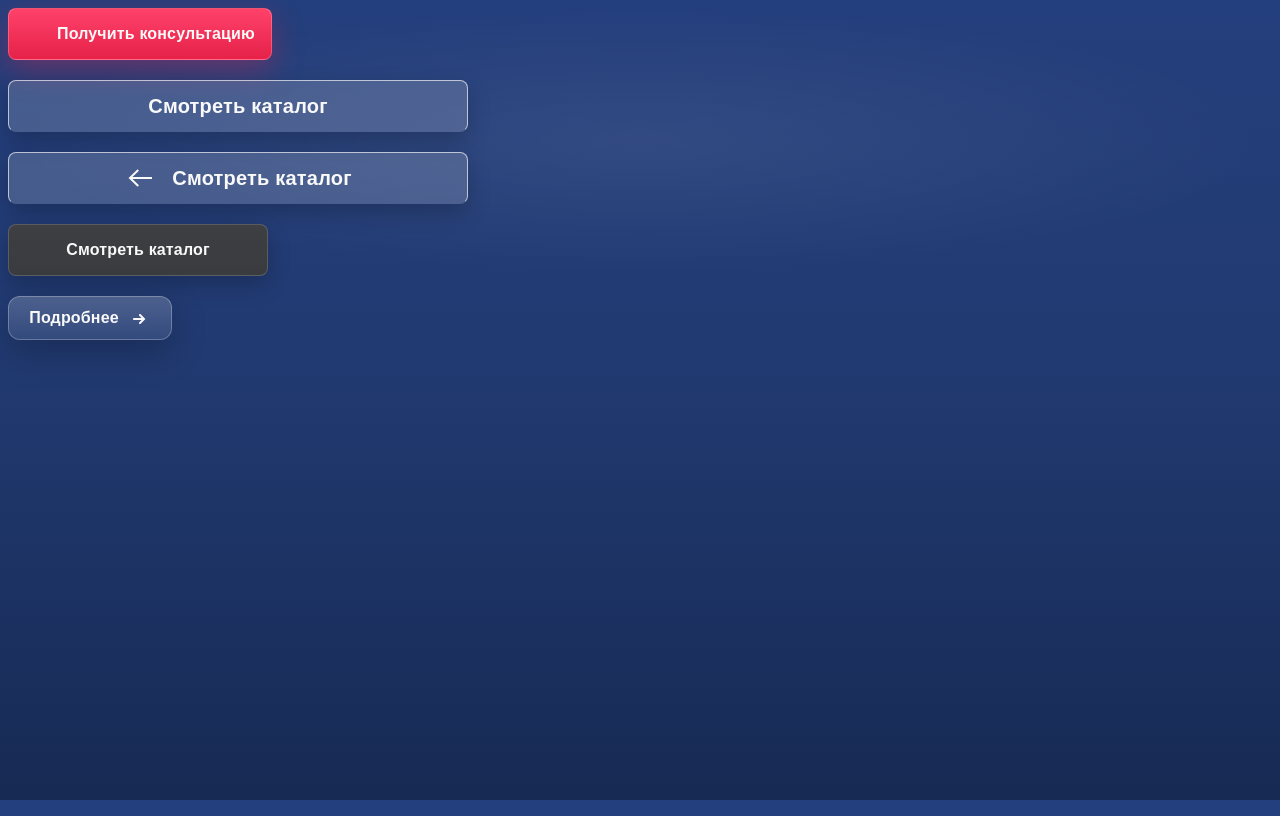
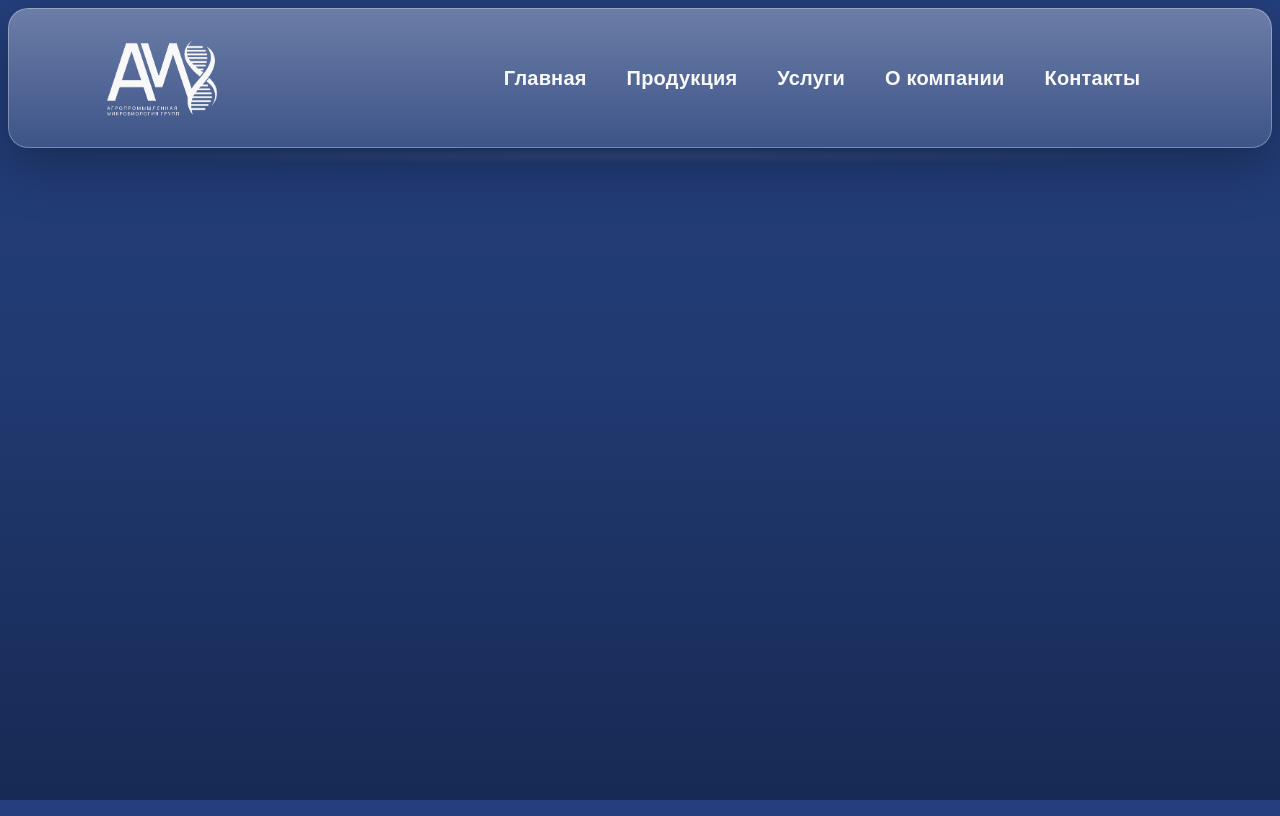
Before and after one commit to Alexandr-Gorin/am-group-website, a website built with Vite: page index.html in a window 1280 px wide. Built offline with nearby package versions, Linux system fonts and the light colour scheme; files whose address does not match are found by name.

Commit message:
feat(header): add desktop header with default/scroll states and sticky behavior

```diff
--- a/index.html
+++ b/index.html
@@ -19,75 +19,41 @@
     <link rel="stylesheet" href="/src/css/grid-debug.css" />
     <link rel="stylesheet" href="/src/css/components/buttons/button.css" />
   </head>
-  <body>
+<body>
+  <div class="wrapper">
+
     <!-- Header -->
-    <header class="header"></header>
+    <header class="header">
+      <div class="container">
+        <div class="header__container">
+          <a href="/" class="header__logo">
+            <img
+              src="/src/assets/images/Logo/logo header.png"
+              alt="АМ Групп — Агропромышленная микробиология групп"
+              height="140"
+            />
+          </a>
+          <nav class="header__nav">
+            <a href="/" class="header__link">Главная</a>
+            <a href="/products" class="header__link">Продукция</a>
+            <a href="/services" class="header__link">Услуги</a>
+            <a href="/about" class="header__link">О компании</a>
+            <a href="/contacts" class="header__link">Контакты</a>
+          </nav>
+        </div>
+      </div>
+    </header>
+
     <!-- Main -->
     <main class="main">
-      <button class="button button--primary" type="button">
-        <svg class="button__icon">...</svg>
-        Получить консультацию
-      </button>
-
-      <button class="button button--soft" type="button" style="width: 460px">
-        Смотреть каталог
-      </button>
-      <!-- Soft Primary с иконкой -->
-      <button class="button button--soft" type="button" style="width: 460px">
-        <svg
-          class="button__icon"
-          width="32"
-          height="32"
-          viewBox="0 0 32 32"
-          fill="none"
-          xmlns="http://www.w3.org/2000/svg"
-          aria-hidden="true"
-        >
-          <path
-            fill-rule="evenodd"
-            clip-rule="evenodd"
-            d="M8.46867 16.9999L14.9471 23.282L13.5548 24.7177L4.56445 15.9999L13.5548 7.28198L14.9471 8.71778L8.46867 14.9999H28.0009V16.9999H8.46867Z"
-            fill="currentColor"
-          />
-        </svg>
-        Смотреть каталог
-      </button>
-      <!-- Secondary -->
-      <button
-        class="button button--secondary"
-        type="button"
-        style="width: 260px"
-      >
-        Смотреть каталог
-      </button>
-      <!-- Ghost с иконкой -->
-      <button
-        class="button button--ghost"
-        type="button"
-        style="width: 164px; height: 44px;"
-      >
-        Подробнее
-        <svg
-          class="button__icon"
-          width="24"
-          height="24"
-          viewBox="0 0 24 24"
-          fill="none"
-          xmlns="http://www.w3.org/2000/svg"
-          aria-hidden="true"
-        >
-          <path
-            d="M18.4141 13.0001L13.7071 8.29309C13.6142 8.20025 13.504 8.1266 13.3827 8.07635C13.2614 8.02611 13.1314 8.00024 13.0001 8.00024C12.8688 8.00024 12.7387 8.02611 12.6174 8.07635C12.4961 8.1266 12.3859 8.20025 12.2931 8.29309C12.2002 8.38594 12.1266 8.49616 12.0763 8.61747C12.0261 8.73878 12.0002 8.86879 12.0002 9.00009C12.0002 9.1314 12.0261 9.26141 12.0763 9.38272C12.1266 9.50403 12.2002 9.61425 12.2931 9.70709L14.5861 12.0001H7.00006C6.73485 12.0001 6.48049 12.1055 6.29296 12.293C6.10542 12.4805 6.00006 12.7349 6.00006 13.0001C6.00006 13.2653 6.10542 13.5197 6.29296 13.7072C6.48049 13.8947 6.73485 14.0001 7.00006 14.0001H14.5861L12.2931 16.2931C12.1999 16.3857 12.1259 16.4959 12.0755 16.6172C12.025 16.7386 11.999 16.8687 11.999 17.0001C11.999 17.1315 12.025 17.2616 12.0755 17.3829C12.1259 17.5043 12.1999 17.6144 12.2931 17.7071C12.4806 17.8946 12.7349 18.4141 13.0001 17.9999C13.2652 17.9999 13.5195 17.8946 13.7071 17.7071L18.4141 13.0001Z"
-            fill="currentColor"
-          />
-        </svg>
-      </button>
     </main>
 
     <!-- Footer -->
     <footer class="footer"></footer>
 
-    <!-- JS -->
-    <script type="module" src="/src/js/main.js"></script>
-  </body>
+  </div>
+
+  <!-- JS -->
+  <script type="module" src="/src/js/main.js"></script>
+</body>
 </html>
--- a/src/css/global.css
+++ b/src/css/global.css
@@ -8,6 +8,8 @@ html,
 body {
   min-height: 100vh;
 }
+
+
 
 /* BODY — базовые стили всего сайта */
 body {
@@ -25,6 +27,7 @@ body {
 }
 
 main {
+  padding-top: 20px;
   background: var(--gradient-bloom);
   background-repeat: no-repeat;
   background-size: 100% 100%;
@@ -111,3 +114,53 @@ p {
   flex-direction: column;
   align-items: flex-start;
 }
+
+/* Стиль header */
+.header {
+  overflow: visible;
+  position: sticky;
+  top: 20px
+  z-index: 100;
+  border-radius: 20px;
+  background: var(--color-glass-header-default-fill);
+  box-shadow:
+    inset 0 0 0 1px var(--color-glass-header-default-stroke),
+    var(--shadow-header-default);
+}
+
+.header--scrolled {
+  background: var(--color-glass-header-scroll-fill);
+  box-shadow:
+    inset 0 0 0 1px var(--color-glass-header-scroll-stroke),
+    var(--shadow-header-scroll);
+}
+
+/* Компоненты header */
+
+.header__container {
+  display: flex;
+  align-items: center;
+  gap: 240px;
+  height: 140px;
+}
+
+.header__logo img {
+  height: 140px;
+  width: auto;
+  display: block;
+}
+
+.header__nav {
+  display: flex;
+  align-items: center;
+  gap: 40px;
+}
+
+.header__link {
+  text-decoration: none;
+  transition: opacity 0.3s ease;
+}
+
+.header__link:hover {
+  opacity: 0.7;
+}
--- a/src/css/variables.css
+++ b/src/css/variables.css
@@ -138,6 +138,28 @@
 
   --button-secondary-hover-stroke: var(--color-glass-subtle-stroke-hover);
   --button-secondary-hover-shadow: var(--shadow-elevation-2-hover);
+
+  /* Header fill */
+  /* Header / Desktop state */
+--color-glass-header-default-fill:
+  linear-gradient(180deg, rgba(255, 255, 255, 0.01) 0%, rgba(255, 255, 255, 0.00) 100%),
+  linear-gradient(180deg, rgba(255, 255, 255, 0.32) 0%, rgba(255, 255, 255, 0.12) 100%);
+  --color-glass-header-default-stroke: rgba(255, 255, 255, 0.30);
+--shadow-header-default: 0px 16px 56px 0px rgba(0, 0, 0, 0.32);
+
+/* Header / Scroll state */
+--color-glass-header-scroll-fill: linear-gradient(
+    180deg,
+    rgba(255, 255, 255, 0.01) 0%,
+    rgba(255, 255, 255, 0.00) 100%
+  ),
+  linear-gradient(
+    180deg,
+    rgba(255, 255, 255, 0.36) 0%,
+    rgba(255, 255, 255, 0.16) 100%
+  );
+--color-glass-header-scroll-stroke: rgba(255, 255, 255, 0.15);
+--shadow-header-scroll: 0px 12px 40px 0px rgba(0, 0, 0, 0.28);
 }
 
 /* Адаптивность */
--- a/src/js/main.js
+++ b/src/js/main.js
@@ -0,0 +1,10 @@
+/Скроллинг header/
+const header = document.querySelector('.header');
+
+window.addEventListener('scroll', () => {
+  if (window.scrollY > 0) {
+    header.classList.add('header--scrolled');
+  } else {
+    header.classList.remove('header--scrolled');
+  }
+});
```
Also changed, not shown: src/assets/images/Logo/logo header.png (added).
